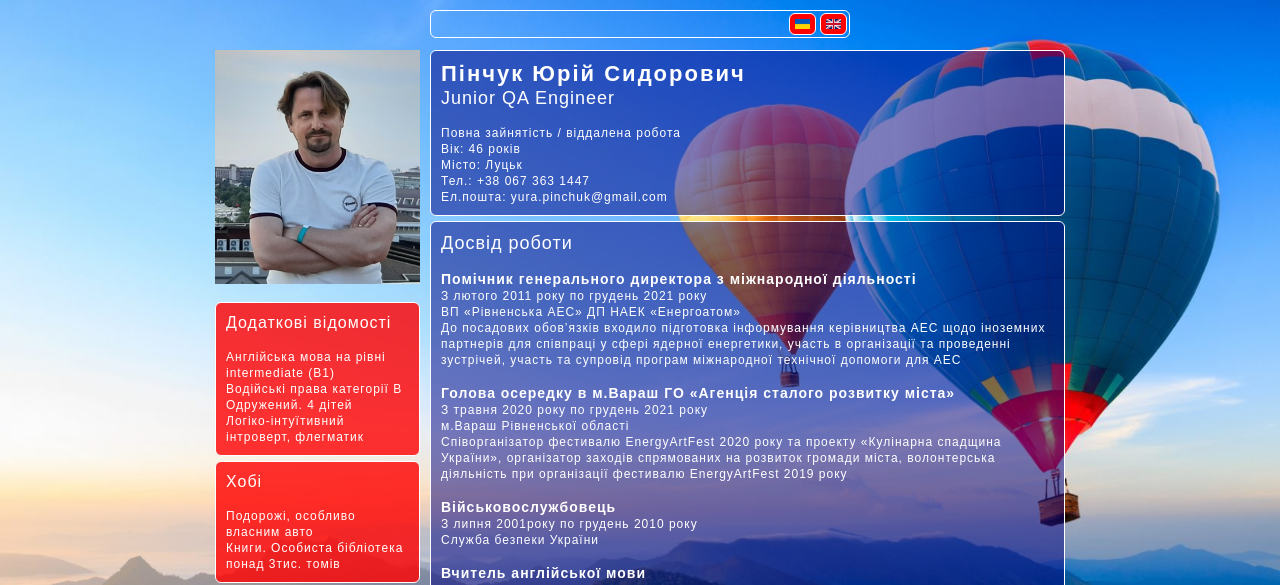
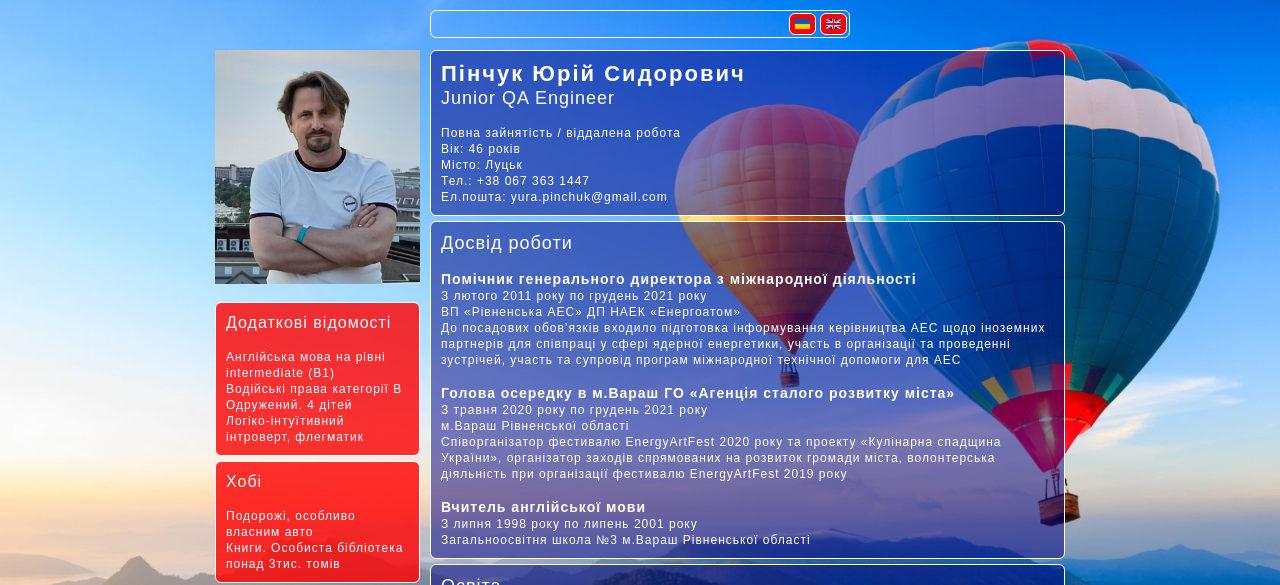
Before and after one commit to whitefoxx4/whitefoxx4.github.io, a plain HTML site: page index.html in a window 1280 px wide. Shown: the top 585 px of the page. Drawn offline with Linux system fonts and the light colour scheme.

Commit message:
Update index.html

```diff
--- a/index.html
+++ b/index.html
@@ -85,11 +85,6 @@
                        фестивалю  EnergyArtFest 2019 року<br>
                     </p>
                     <p> </p><br>
-                    <h4>Військовослужбовець</h4>
-                    <p>З липня 2001року по грудень 2010 року<br>
-                       Служба безпеки України<br>
-                    </p>
-                    <p> </p><br>
                     <h4>Вчитель англійської мови</h4>
                     <p>З липня 1998 року по липень 2001 року<br>
                        Загальноосвітня школа №3 м.Вараш Рівненської області<br>
```
